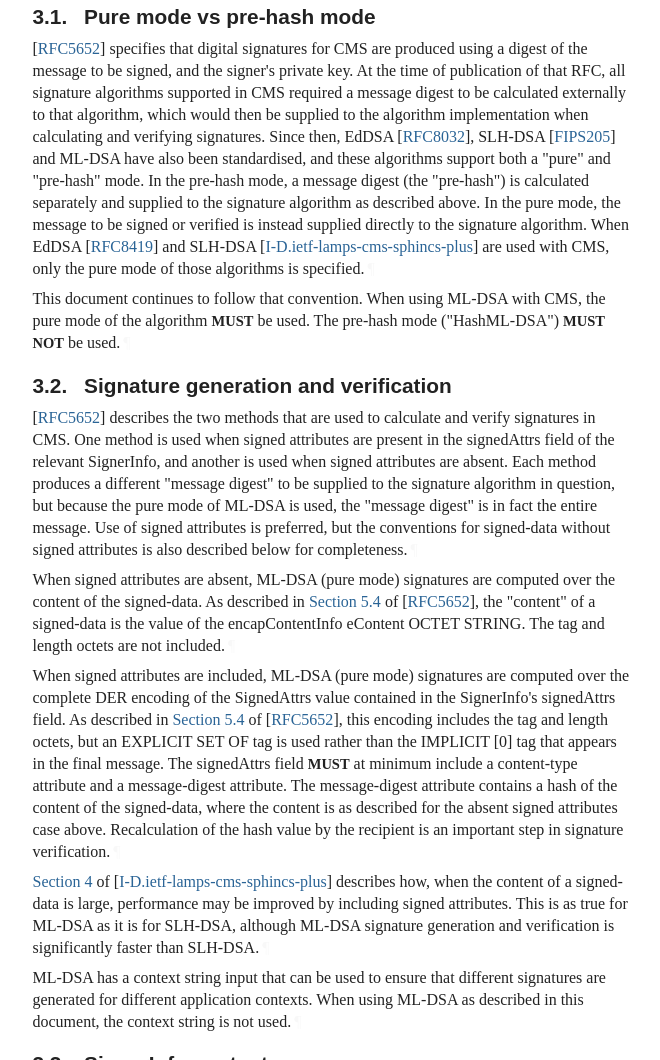
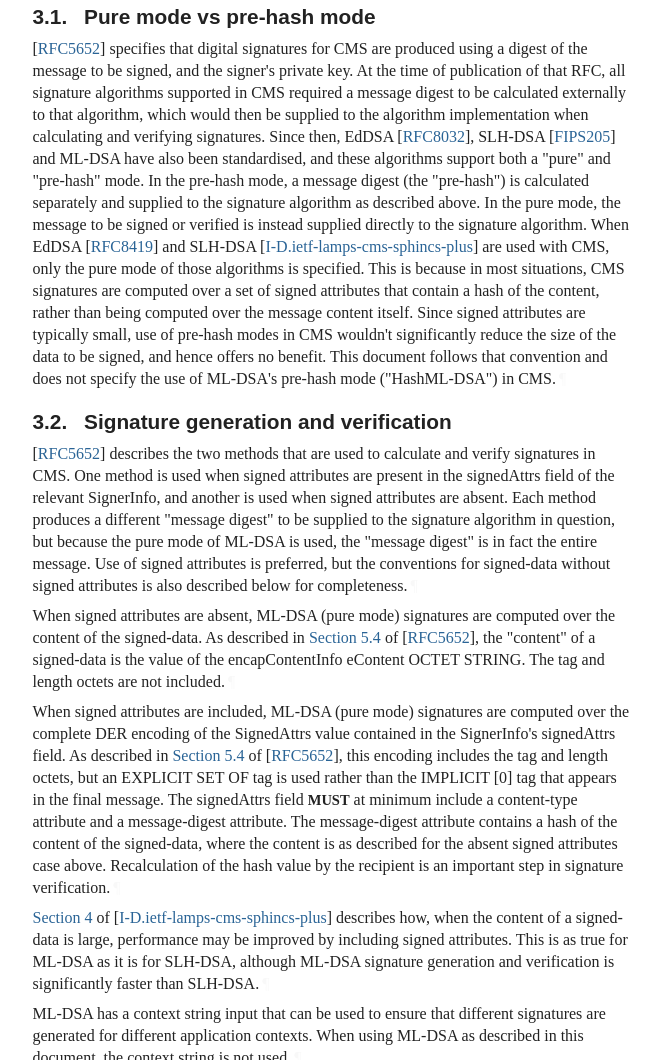
Before and after one commit to lamps-wg/cms-ml-dsa, a plain HTML site: page ar/deb_comments/draft-ietf-lamps-cms-ml-dsa.html in a window 1280 px wide. Shown: the part 2452-3512 px from the top of the page, without its empty margins (92-752 px from the left). Drawn offline with Linux system fonts and the light colour scheme; a web font is replaced by a local one.

Commit message:
Script updating gh-pages from 72d5a2d. [ci skip]

```diff
--- a/ar/deb_comments/draft-ietf-lamps-cms-ml-dsa.html
+++ b/ar/deb_comments/draft-ietf-lamps-cms-ml-dsa.html
@@ -1323,10 +1323,10 @@ At the time of publication of that RFC, all signature algorithms supported in CM
 Since then, EdDSA <span>[<a href="#RFC8032" class="cite xref">RFC8032</a>]</span>, SLH-DSA <span>[<a href="#FIPS205" class="cite xref">FIPS205</a>]</span> and ML-DSA have also been standardised, and these algorithms support both a "pure" and "pre-hash" mode.
 In the pre-hash mode, a message digest (the "pre-hash") is calculated separately and supplied to the signature algorithm as described above.
 In the pure mode, the message to be signed or verified is instead supplied directly to the signature algorithm.
-When EdDSA <span>[<a href="#RFC8419" class="cite xref">RFC8419</a>]</span> and SLH-DSA <span>[<a href="#I-D.ietf-lamps-cms-sphincs-plus" class="cite xref">I-D.ietf-lamps-cms-sphincs-plus</a>]</span> are used with CMS, only the pure mode of those algorithms is specified.<a href="#section-3.1-1" class="pilcrow">¶</a></p>
-<p id="section-3.1-2">This document continues to follow that convention.
-When using ML-DSA with CMS, the pure mode of the algorithm <span class="bcp14">MUST</span> be used.
-The pre-hash mode ("HashML-DSA") <span class="bcp14">MUST NOT</span> be used.<a href="#section-3.1-2" class="pilcrow">¶</a></p>
+When EdDSA <span>[<a href="#RFC8419" class="cite xref">RFC8419</a>]</span> and SLH-DSA <span>[<a href="#I-D.ietf-lamps-cms-sphincs-plus" class="cite xref">I-D.ietf-lamps-cms-sphincs-plus</a>]</span> are used with CMS, only the pure mode of those algorithms is specified.
+This is because in most situations, CMS signatures are computed over a set of signed attributes that contain a hash of the content, rather than being computed over the message content itself.
+Since signed attributes are typically small, use of pre-hash modes in CMS wouldn't significantly reduce the size of the data to be signed, and hence offers no benefit.
+This document follows that convention and does not specify the use of ML-DSA's pre-hash mode ("HashML-DSA") in CMS.<a href="#section-3.1-1" class="pilcrow">¶</a></p>
 </section>
 </div>
 <div id="signature-generation-and-verification">
```
Also changed, not shown: ar/deb_comments/draft-ietf-lamps-cms-ml-dsa.txt.
